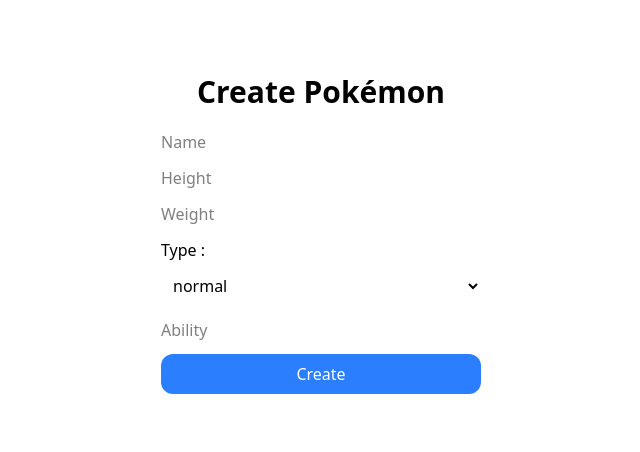
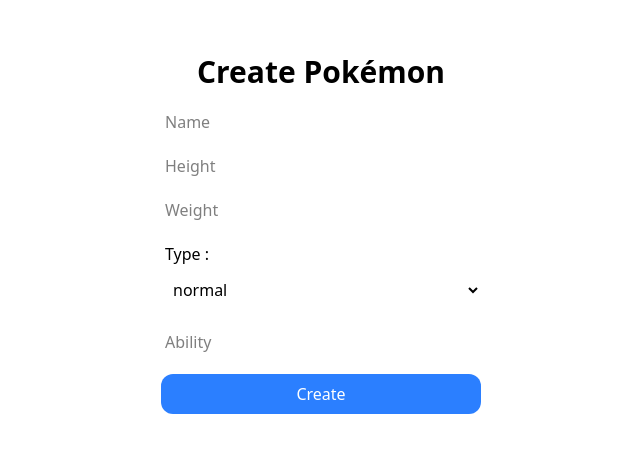
Before and after one commit to jessyrand/pokedex-web3, a React (Vite) app: page /create in a window 1280 px wide. Shown: the part 166-618 px from the top of the page, without its empty margins (319-959 px from the left). Built offline with nearby package versions, Linux system fonts and the light colour scheme; a web font is replaced by a local one; what chartjs-plugin-datalabels would draw is missing.

Commit message:
chore: change created pokemon newIds

```diff
--- a/src/components/CreatePokemon.jsx
+++ b/src/components/CreatePokemon.jsx
@@ -26,8 +26,10 @@
 
     const stored = JSON.parse(localStorage.getItem("pokemons")) || [];
 
+    const newId = (stored.length + 1);
+
     const newPokemon = {
-      id: Date.now(),
+      id: newId,
       name: form.name,
       height: Number(form.height),
       weight: Number(form.weight),
@@ -51,12 +53,12 @@
   return (
     <div className="flex flex-col items-center justify-center h-screen gap-5">
       <h1 className="text-3xl font-bold">Create Pokémon</h1>
-      <form onSubmit={handleSubmit} className="flex flex-col gap-3 w-80">
-        <input name="name" placeholder="Name" onChange={handleChange} required />
-        <input name="height" placeholder="Height" onChange={handleChange} required />
-        <input name="weight" placeholder="Weight" onChange={handleChange} required />
+      <form onSubmit={handleSubmit} className="flex flex-col gap-5 w-80">
+        <input name="name" placeholder="Name" className="pl-1" onChange={handleChange} required />
+        <input name="height" placeholder="Height" className="pl-1" onChange={handleChange} required />
+        <input name="weight" placeholder="Weight" className="pl-1" onChange={handleChange} required />
         <div className="flex flex-col gap-1">
-            <label htmlFor="type" className="">Type :</label>
+            <label htmlFor="type" className="pl-1">Type :</label>
             <select
                 id="type"
                 name="type"
@@ -70,7 +72,7 @@
                 ))}
             </select>
         </div>
-        <input name="ability" placeholder="Ability" onChange={handleChange} required />
+        <input name="ability" placeholder="Ability" className="pl-1" onChange={handleChange} required />
         <button className="bg-blue-500 text-white p-2 rounded-xl">Create</button>
       </form>
     </div>
```
